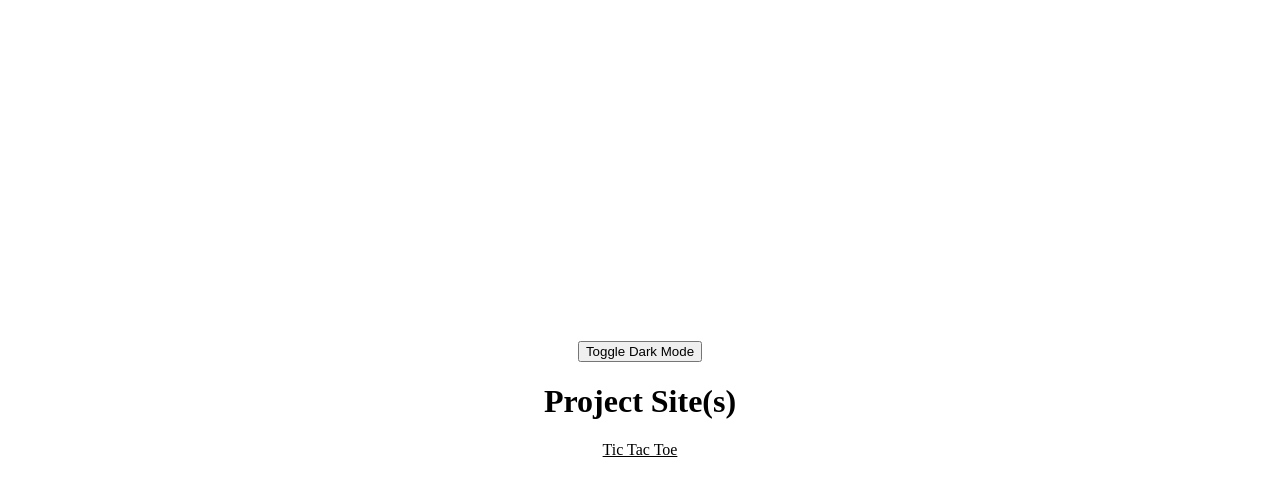
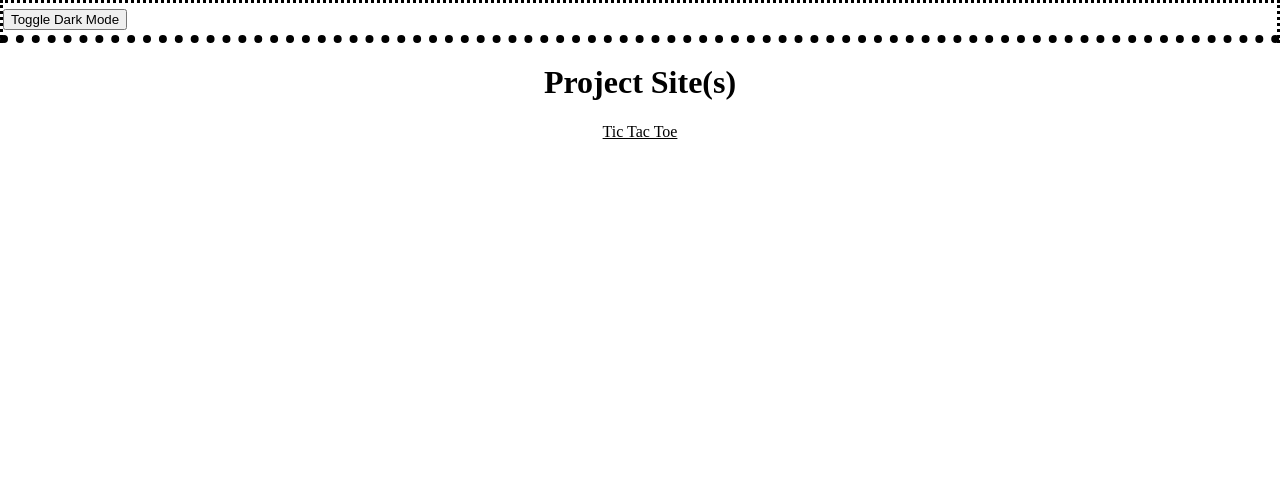
Before and after one commit to c6z3h/c6z3h.github.io, a website: page index.html in a window 1280 px wide. Drawn offline with Linux system fonts and the light colour scheme.

Commit message:
Add a navbar to host dark mode button

```diff
--- a/index.html
+++ b/index.html
@@ -6,8 +6,12 @@
   <link rel="stylesheet" href="styles.css" />
 </head>
 <body>
-  <button class="btn-toggle">Toggle Dark Mode</button>
-  <h1>Project Site(s)</h1>
-  <a href='https://c6z3h.github.io/tic_tac_toe/'>Tic Tac Toe</a>
+  <div class="navBar">
+    <button class="btn-toggle">Toggle Dark Mode</button>
+  </div>
+  <div class="mainPage">
+    <h1>Project Site(s)</h1>
+    <a href='https://c6z3h.github.io/tic_tac_toe/'>Tic Tac Toe</a>
+  </div>
   <script type="module" src="./index.js"></script>
 </body>
--- a/styles.css
+++ b/styles.css
@@ -1,23 +1,18 @@
 body {
   width: 100vw;
   height: 100vh;
-  justify-items: center;
-  align-content: center;
   margin: 0;
   padding: 0;
   border: 0;
   outline: 0;
   --text-color: #000;
   --bkg-color: #fff;
+  background: var(--bkg-color);
 }
 
 body.dark-theme {
   --text-color: #fff;
   --bkg-color: #000;
-}
-
-body {
-  background: var(--bkg-color);
 }
 
 h1, a {
@@ -27,3 +22,18 @@ h1, a {
 img {
   width: 100vw;
 }
+
+.navBar {
+  height: 2rem;
+  border-style: dotted;
+  border-bottom-color: var(--text-color);
+  border-bottom-width: 0.5rem;
+  align-content: center;
+  position: sticky;
+  top: 0;
+}
+
+.mainPage {
+  justify-items: center;
+  align-content: center;
+}
```
